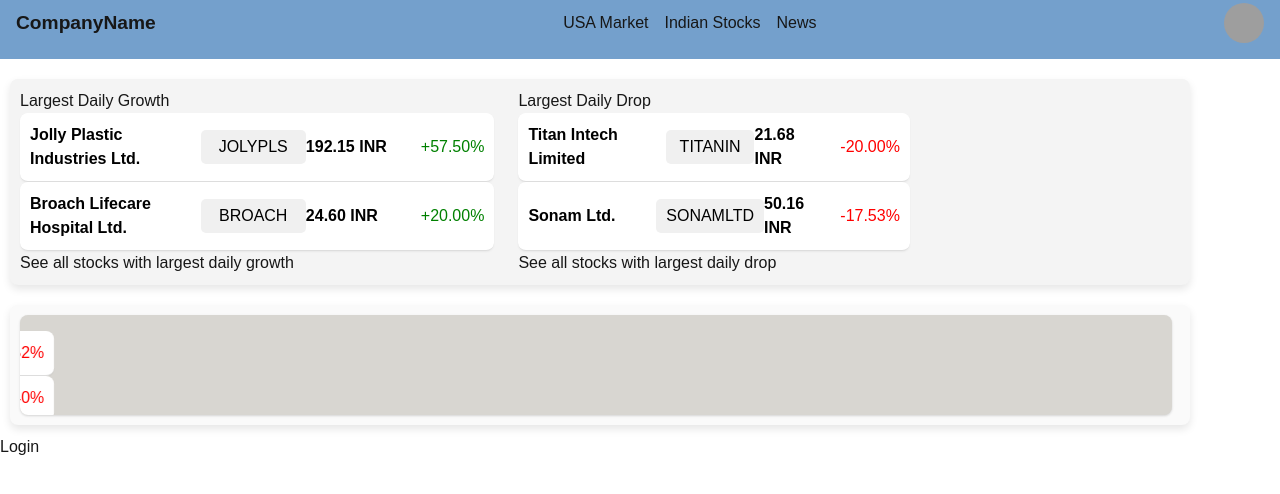
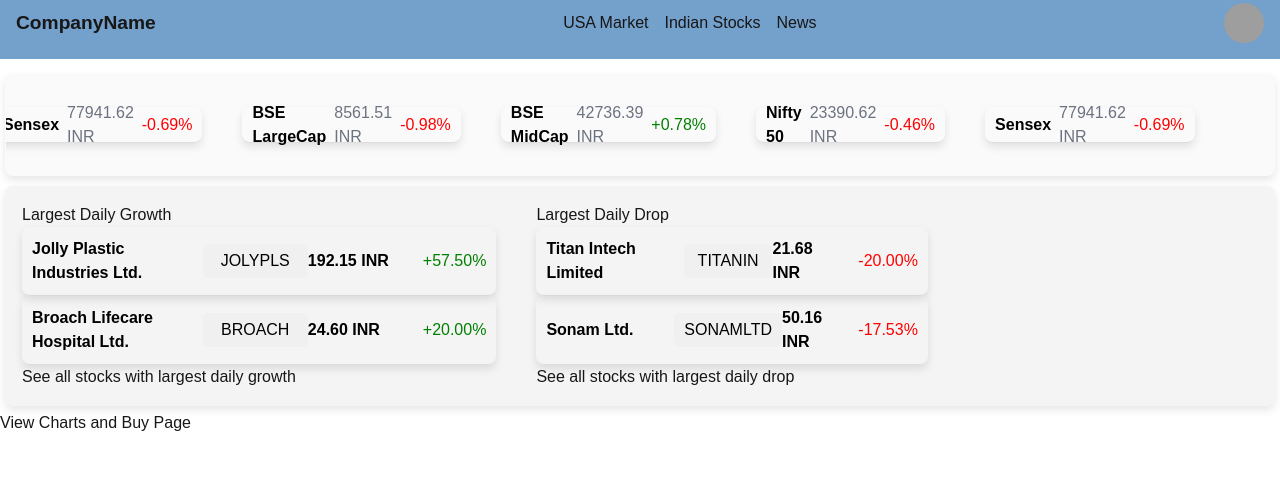
Before and after one commit to equestrian2296/The-Wolf-of-Paper-Street-, a Next.js app in the folder wolfofpaperstreet/: page /home in a window 1280 px wide. Shown: the top 494 px of the page. Built offline with nearby package versions, Linux system fonts and the light colour scheme; grey boxes are pictures that could not be loaded.

Commit message:
fix:adjust home page UI

```diff
--- a/wolfofpaperstreet/src/app/home/App.css
+++ b/wolfofpaperstreet/src/app/home/App.css
@@ -12,15 +12,15 @@
     display: flex;
     flex-direction: column;  /* Arrange the components side by side */
     width: 100%; /* Ensure it takes the full width */
-    max-width: 1200px; /* Optional: Limit the max width of the content */
+    max-width: 100vw; /* Optional: Limit the max width of the content */
     margin-top: 10px;
   }
 
   .stock-list-container,
   .stock-scroller-container {
-    flex: 1;  /* Make both sections take up equal width */
-    margin: 10px;
-    padding: 10px;
+/* Make both sections take up equal width */
+    margin: 5px;
+    padding: 1px;
     border-radius: 8px;
     box-shadow: 0 4px 8px rgba(0, 0, 0, 0.1);
   }
--- a/wolfofpaperstreet/src/app/home/Components/home.css
+++ b/wolfofpaperstreet/src/app/home/Components/home.css
@@ -1,30 +1,31 @@
 .stock-scroller {
     overflow: hidden;
-    background-color: #d8d6d1;
     padding: 1rem;
     display: flex;
     flex-direction: row;
     border-radius: 0.5rem;
     height: 100px;
-    width: 90vw;
-    box-shadow: 0 1px 3px 0 rgba(0, 0, 0, 0.1), 0 1px 2px 0 rgba(0, 0, 0, 0.06);
+    width: 95vw;
+
   }
 
   .stock-container {
-    display: inline-flex;
-    will-change: transform;
-
+    display: flex;
+    flex-direction: row;
+    gap: 1rem;
+    padding: 1rem;
+    border-radius: 0.5rem;
   }
 
   .stock-item {
     display: flex;
     align-items: center;
-    background-color: white;
     color: black;
     padding: 0.5rem;
     border-radius: 0.5rem;
-    box-shadow: 0 1px 2px 0 rgba(0, 0, 0, 0.05);
     margin-right: 1.5rem;
+    padding: 5px;
+    box-shadow: 0 4px 8px rgba(0, 0, 0, 0.1);
   }
 
   .stock-name {
--- a/wolfofpaperstreet/src/app/home/Components/home.jsx
+++ b/wolfofpaperstreet/src/app/home/Components/home.jsx
@@ -1,23 +1,43 @@
-"use client"; // Ensure this is a client component in Next.js
+"use client";
 
-import React from "react";
+import React, { useState, useEffect } from "react";
 import { motion } from "framer-motion";
+import { useRouter } from "next/navigation";
 import "./home.css";
 
-const stockData = [
-  { name: "Nifty 50", value: "23,361.05 INR", change: "-0.52%" },
-  { name: "Sensex", value: "77,194.41 INR", change: "-0.40%" },
-  { name: "BSE LargeCap", value: "8,980.83 INR", change: "-0.65%" },
-  { name: "BSE MidCap", value: "42,515.64 INR", change: "-0.86%" },
+const generateRandomStockData = () => [
+  { name: "Nifty 50", value: getRandomStockValue(23000, 24000), change: getRandomChange() },
+  { name: "Sensex", value: getRandomStockValue(76000, 78000), change: getRandomChange() },
+  { name: "BSE LargeCap", value: getRandomStockValue(8500, 9500), change: getRandomChange() },
+  { name: "BSE MidCap", value: getRandomStockValue(41000, 43000), change: getRandomChange() },
 ];
 
+const getRandomStockValue = (min, max) =>
+  `${(Math.random() * (max - min) + min).toFixed(2)} INR`;
+
+const getRandomChange = () => {
+  const change = (Math.random() * 2 - 1).toFixed(2);
+  return `${change > 0 ? "+" : ""}${change}%`;
+};
+
 const StockScroller = () => {
+  const [stockData, setStockData] = useState(generateRandomStockData());
+  const router = useRouter();
+
+  useEffect(() => {
+    const interval = setInterval(() => {
+      setStockData(generateRandomStockData());
+    }, 5000); // Update every 5 seconds
+
+    return () => clearInterval(interval);
+  }, []);
+
   return (
     <div className="stock-scroller">
       <motion.div
         className="stock-container"
         animate={{
-          x: [0, -1000], // Adjusted for a smoother infinite loop
+          x: [0, -1000], // Continuous scrolling
         }}
         transition={{
           repeat: Infinity,
@@ -26,24 +46,20 @@
           ease: "linear",
         }}
       >
-         <div>
-      {[...stockData, ...stockData].map((stock, index) => (
-          <div key={index} className="stock-item">
+        {[...stockData, ...stockData].map((stock, index) => (
+          <div
+            key={index}
+            className="stock-item"
+            onClick={() => router.push(`/stock/${stock.name.replace(/\s+/g, "").toLowerCase()}`)}
+          >
             <span className="stock-name">{stock.name}</span>
             <span className="stock-value">{stock.value}</span>
-            <span
-              className={`stock-change ${
-                stock.change.includes("-") ? "negative" : "positive"
-              }`}
-            >
+            <span className={`stock-change ${stock.change.includes("-") ? "negative" : "positive"}`}>
               {stock.change}
             </span>
           </div>
         ))}
-      </div>
-
       </motion.div>
-
     </div>
   );
 };
--- a/wolfofpaperstreet/src/app/home/page.tsx
+++ b/wolfofpaperstreet/src/app/home/page.tsx
@@ -11,14 +11,15 @@
       <Navbar /> {/* Navbar stays at the top */}
 
       <div className="main-content">
+      <div className="stock-scroller-container">
+          <StockScroller /> {/* Stock scroller component */}
+        </div>
         <div className="stock-list-container">
           <StockList /> {/* Stock list component */}
         </div>
 
-        <div className="stock-scroller-container">
-          <StockScroller /> {/* Stock scroller component */}
-        </div>
-        <Link href="/stock/AAPL" >Login</Link> {/* Login link */}
+
+        <Link href="/stock/AAPL" > View Charts and Buy Page</Link> {/* Login link */}
       </div>
     </div>
   );
```
Also changed, not shown: wolfofpaperstreet/src/app/home/Components/stockListAll.jsx (added, +87 -0 lines).
